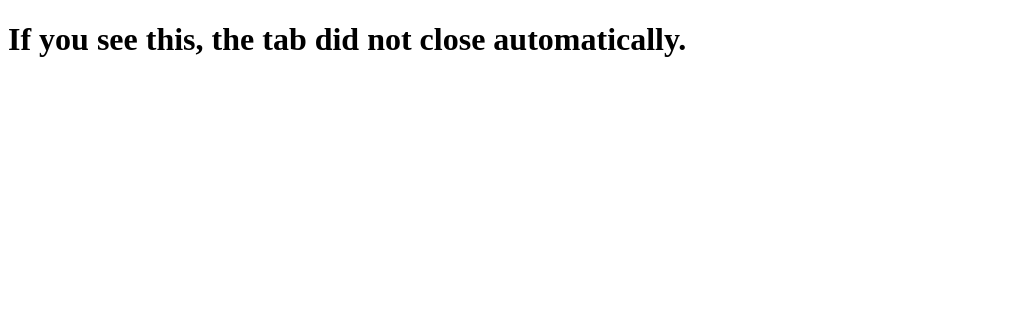
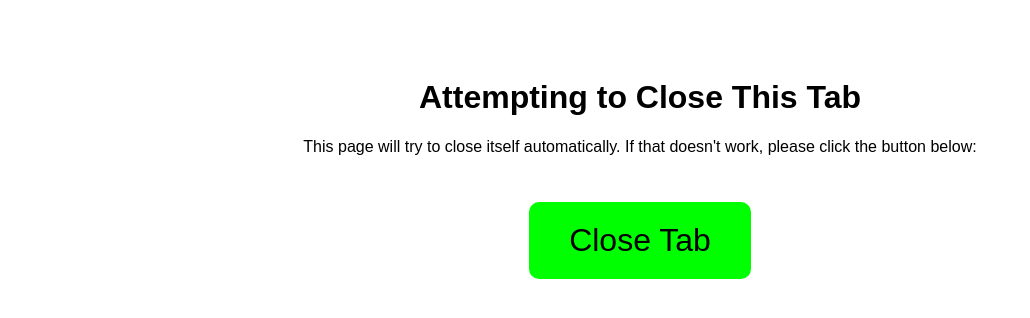
Before and after one commit to victor-mur/goback, a plain HTML site: page index.html in a window 1280 px wide. Shown: the whole page, without its empty margins (0-1030 px from the left). Drawn offline with Linux system fonts and the light colour scheme.

Commit message:
Update index.html

```diff
--- a/index.html
+++ b/index.html
@@ -1,24 +1,44 @@
 <!DOCTYPE html>
-<html lang="en">
+<html>
 <head>
-    <meta charset="UTF-8">
-    <meta name="viewport" content="width=device-width, initial-scale=1.0">
-    <title>Close Tab</title>
-    <script>
-        function closeTab() {
-            try {
-                window.opener = window;
-                var win = window.open("","_self");
-                win.close();
-                top.close();
-            } catch (e) {
-
-            }
-        }
-        window.onload = closeTab;
-    </script>
+  <meta charset="UTF-8">
+  <title>Self-Close Tab Example</title>
+  <style>
+    body {
+      font-family: Arial, sans-serif;
+      text-align: center;
+      padding-top: 50px;
+    }
+    .big-button {
+      font-size: 2em;
+      padding: 20px 40px;
+      background-color: #00ff00;
+      color: #000;
+      border: none;
+      border-radius: 10px;
+      cursor: pointer;
+      margin-top: 30px;
+    }
+  </style>
 </head>
 <body>
-    <h1>If you see this, the tab did not close automatically.</h1>
+  <h1>Attempting to Close This Tab</h1>
+  <p>This page will try to close itself automatically. If that doesn't work, please click the button below:</p>
+  <button class="big-button" onclick="closeTab()">Close Tab</button>
+
+  <script>
+    // Attempt to close the tab automatically on page load
+    window.onload = function() {
+      // This will likely fail if the tab wasn't opened by script
+      window.open('', '_self').close();
+    };
+
+    function closeTab() {
+      // Try to close the tab when button is clicked
+      window.open('', '_self').close();
+      // Fallback message in case the browser prevents the script from closing the tab
+      alert("Unable to close the tab automatically. Please close it manually.");
+    }
+  </script>
 </body>
 </html>
```
